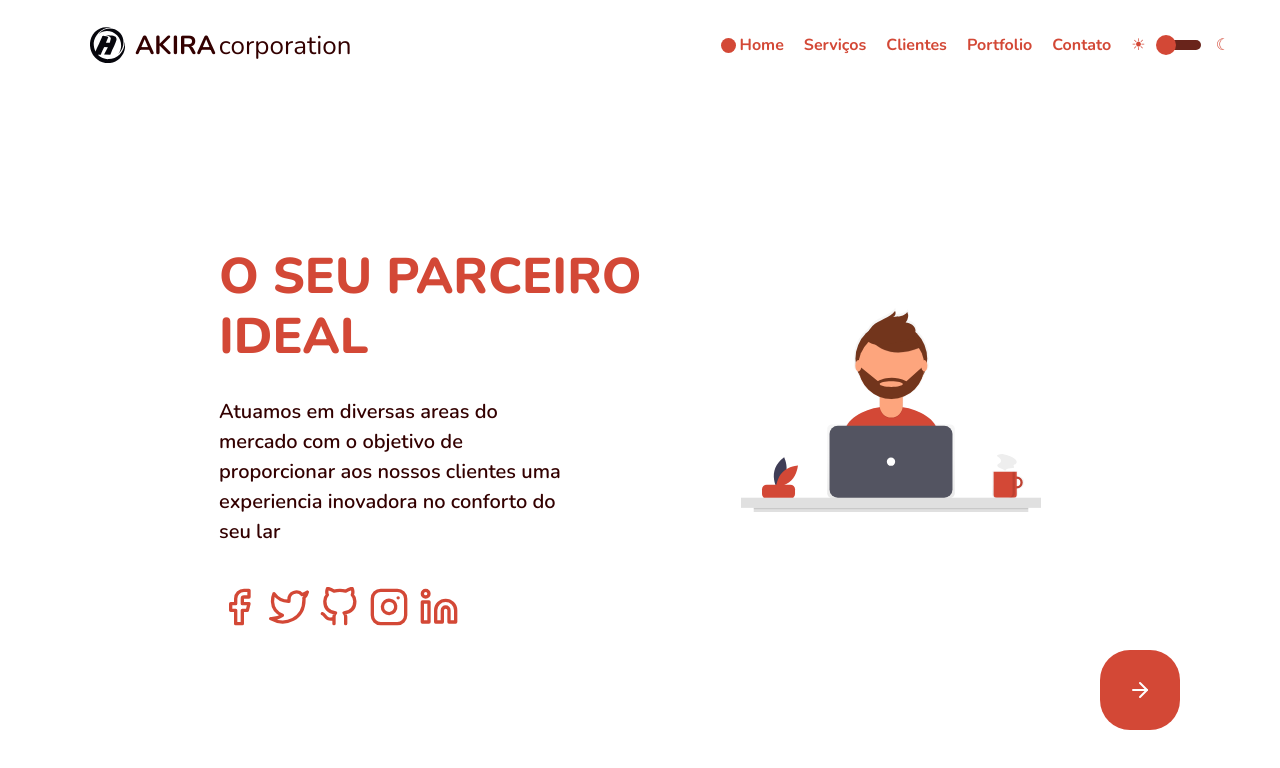
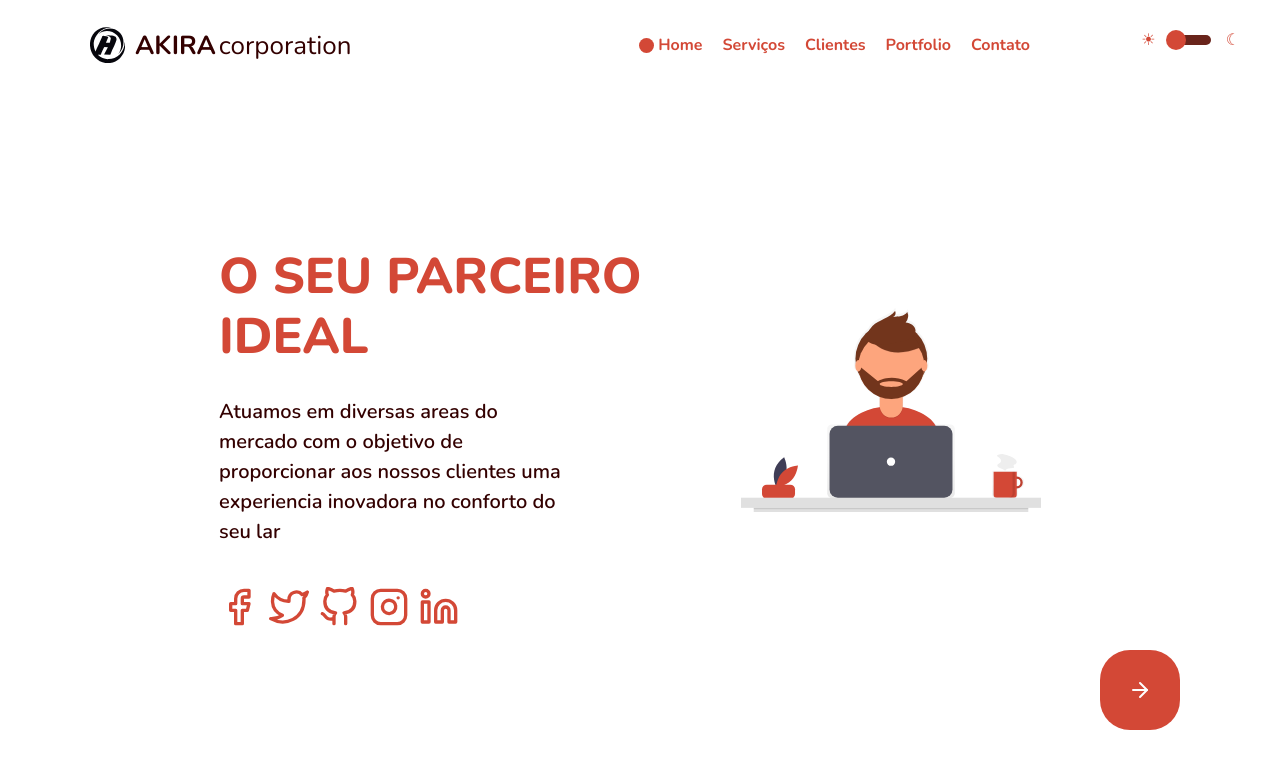
Before and after one commit to kidiatoliny/akira_web, a React (Create React App) app: page / in a window 1280 px wide. Shown: the top 768 px of the page. Built offline with nearby package versions, Linux system fonts and the light colour scheme.

Commit message:
udate usePersistedStateHook

```diff
--- a/src/App.tsx
+++ b/src/App.tsx
@@ -1,17 +1,20 @@
-import React, { useState } from 'react'
-import { ThemeProvider } from 'styled-components'
+import React from 'react'
+import { ThemeProvider, DefaultTheme } from 'styled-components'
 
+import ToggleTheme from './components/ToggleTheme'
 import Routes from './routes'
 import { darkTheme, lightTheme } from './theme'
 import GlobalStyles from './theme/GlobalStyles'
+import usePersistedState from './utils/usePersistedState'
 
 const App: React.FC = () => {
-  const [theme, setTheme] = useState(lightTheme)
-  // const toggleTheme = () => {
-  //   setTheme(theme.type === 'dark' ? lightTheme : darkTheme)
-  // }
+  const [theme, setTheme] = usePersistedState<DefaultTheme>('theme', lightTheme)
+  const handleToggleTheme = () => {
+    setTheme(theme.type === 'dark' ? lightTheme : darkTheme)
+  }
   return (
     <ThemeProvider theme={theme}>
+      <ToggleTheme onChange={handleToggleTheme} />
       <GlobalStyles />
       <Routes />
     </ThemeProvider>
--- a/src/components/Menu/styles.ts
+++ b/src/components/Menu/styles.ts
@@ -2,7 +2,9 @@ import styled from 'styled-components'
 
 export const Container = styled.div`
   display: flex;
+  margin-right: 20rem;
   @media (max-width: 1024px) {
     margin-left: 8rem;
+    margin-right: 2rem;
   }
 `
--- a/src/components/NavBar/index.tsx
+++ b/src/components/NavBar/index.tsx
@@ -1,24 +1,15 @@
-import React, { useContext, useState } from 'react'
-import { ThemeContext, ThemeProvider } from 'styled-components'
+import React from 'react'
 
-import { lightTheme } from '../../theme'
 import Logo from '../Logo'
 import Menu from '../Menu'
-import ToggleTheme from '../ToggleTheme'
 import { Container, Nav } from './styles'
 
 const NavBar: React.FC = () => {
-  const theme = useContext(ThemeContext)
   return (
     <Container>
       <Logo />
       <Nav>
         <Menu />
-        <ToggleTheme
-          onChange={() => {
-            alert('cliked')
-          }}
-        />
       </Nav>
     </Container>
   )
--- a/src/components/NavBar/styles.ts
+++ b/src/components/NavBar/styles.ts
@@ -6,6 +6,7 @@ export const Container = styled.div`
   width: 100%;
   align-items: center;
   height: 9rem;
+
   @media (max-width: 768px) {
     display: block;
     justify-content: center;
--- a/src/components/ToggleTheme/styles.ts
+++ b/src/components/ToggleTheme/styles.ts
@@ -1,6 +1,9 @@
 import styled from 'styled-components'
 
 export const Container = styled.div`
+  position: absolute;
+  top: 1.9rem;
+  right: 3rem;
   display: flex;
   justify-content: center;
   align-items: center;
--- a/src/utils/usePersistedState.ts
+++ b/src/utils/usePersistedState.ts
@@ -1,7 +1,16 @@
-import { useEffect, useState } from 'react'
+import { useEffect, useState, Dispatch, SetStateAction } from 'react'
 
-function usePersistedState(key: string, initialState: any) {
-  const [state, setState] = useState(initialState)
+type Response<T> = [T, Dispatch<SetStateAction<T>>]
+function usePersistedState<T>(key: string, initialState: T): Response<T> {
+  const [state, setState] = useState(() => {
+    const storageValue = localStorage.getItem(key)
+    if (storageValue) {
+      return JSON.parse(storageValue)
+    } else {
+      return initialState
+    }
+  })
+
   useEffect(() => {
     localStorage.setItem(key, JSON.stringify(state))
   }, [key, state])
```
